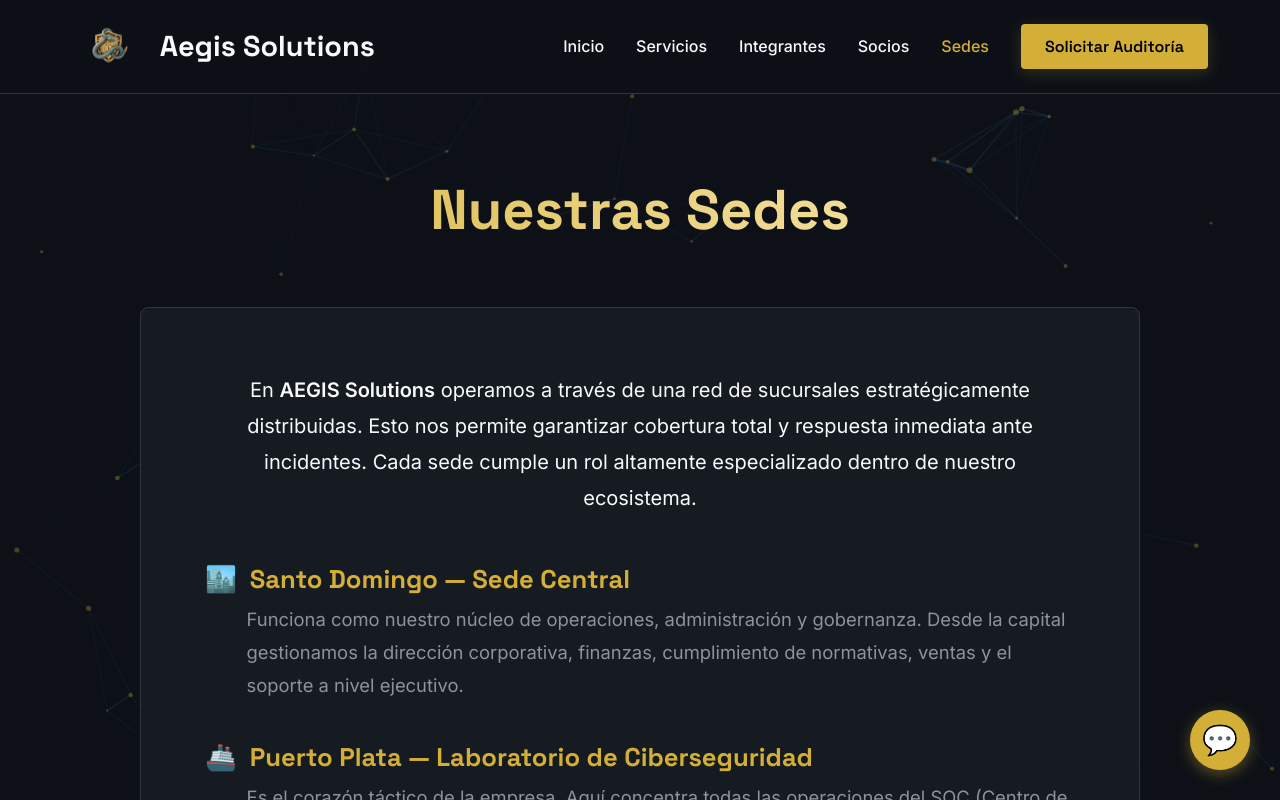
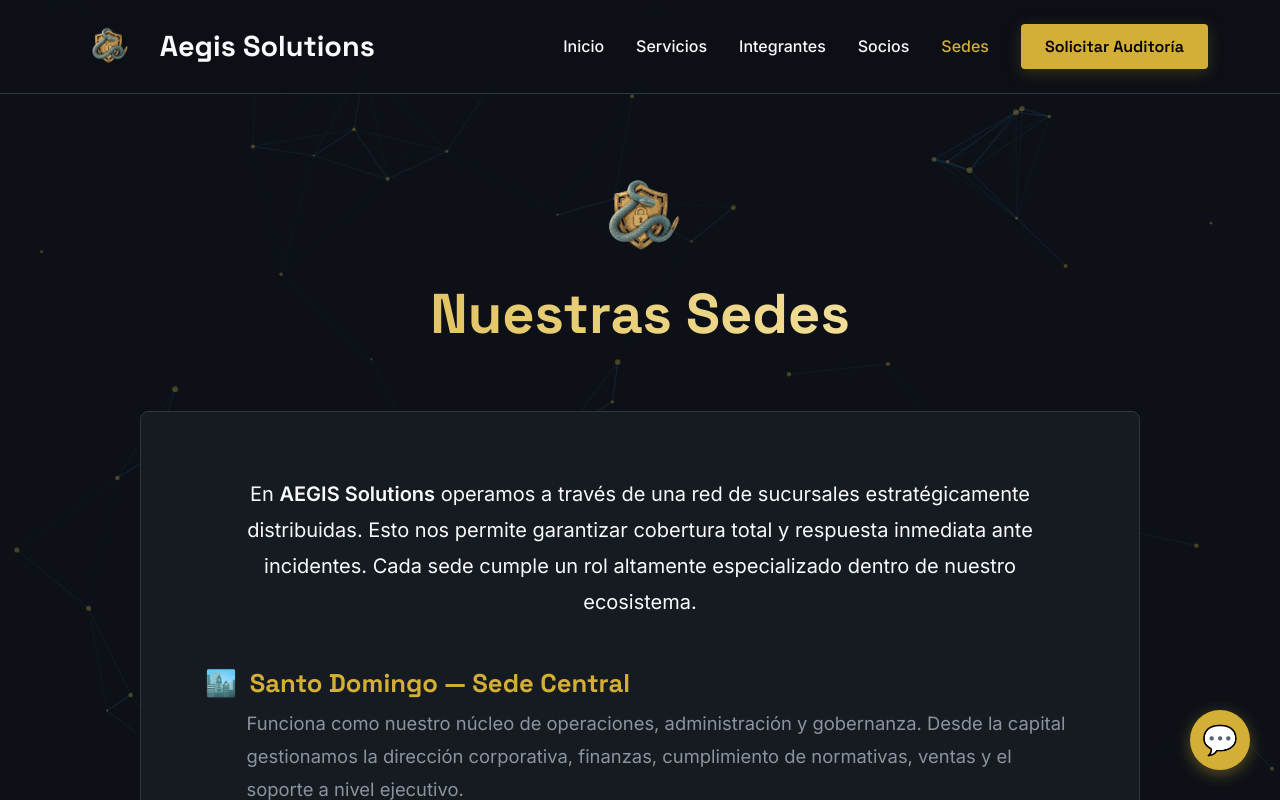
Before and after one commit to nilyerrr/Documentacion---Aegis-Solutions, a React (Vite) app in the folder Proyecto Final - Empresa 1/website/: page /sedes in a window 1280 px wide. Shown: the top 800 px of the page. Built offline with nearby package versions, Linux system fonts and the light colour scheme.

Commit message:
vault backup: 2026-08-16 15:35:37

```diff
--- a/Proyecto Final - Empresa 1/website/src/components/QuoteForm.jsx
+++ b/Proyecto Final - Empresa 1/website/src/components/QuoteForm.jsx
@@ -21,6 +21,7 @@ const QuoteForm = () => {
     <section id="contacto" className="section" style={{ background: 'var(--bg-color)' }}>
       <div className="container" style={{ maxWidth: '800px' }}>
         <div style={{ textAlign: 'center', marginBottom: '3rem' }}>
+          <img src="/logo.png" alt="Aegis Logo" style={{ height: '80px', margin: '0 auto 1.5rem auto', display: 'block' }} />
           <h2 className="text-gradient" style={{ fontSize: '2.5rem', marginBottom: '1rem' }}>Contacto</h2>
           <p style={{ color: 'var(--text-muted)' }}>Déjenos sus datos y le prepararemos una propuesta a medida.</p>
         </div>
--- a/Proyecto Final - Empresa 1/website/src/components/Services.jsx
+++ b/Proyecto Final - Empresa 1/website/src/components/Services.jsx
@@ -105,6 +105,7 @@ const Services = () => {
     <section id="servicios" className="section" style={{ background: 'var(--bg-color)', minHeight: '100vh', paddingBottom: '4rem' }}>
       <div className="container">
         <div style={{ textAlign: 'center', marginBottom: '4rem' }}>
+          <img src="/logo.png" alt="Aegis Logo" style={{ height: '80px', margin: '0 auto 1.5rem auto', display: 'block' }} />
           <h2 className="text-gradient" style={{ fontSize: '3rem', marginBottom: '1rem' }}>Nuestros Servicios</h2>
           <p style={{ color: 'var(--text-muted)', fontSize: '1.1rem', maxWidth: '800px', margin: '0 auto' }}>
             Explora nuestros planes de suscripción y auditorías bajo demanda diseñados para blindar tu infraestructura tecnológica.
--- a/Proyecto Final - Empresa 1/website/src/pages/AboutUs.jsx
+++ b/Proyecto Final - Empresa 1/website/src/pages/AboutUs.jsx
@@ -7,6 +7,7 @@ const AboutUs = () => {
       <section className="section" style={{ background: 'var(--bg-color)', paddingBottom: '0' }}>
         <div className="container" style={{ maxWidth: '900px' }}>
           <div style={{ textAlign: 'center', marginBottom: '2rem' }}>
+            <img src="/logo.png" alt="Aegis Logo" style={{ height: '80px', margin: '0 auto 1.5rem auto', display: 'block' }} />
             <h1 className="text-gradient" style={{ fontSize: '3.5rem', marginBottom: '1.5rem' }}>Integrantes</h1>
             <p style={{ color: 'var(--text-muted)', fontSize: '1.2rem' }}>Conoce a los especialistas detrás del escudo digital de Aegis Solutions.</p>
           </div>
--- a/Proyecto Final - Empresa 1/website/src/pages/Locations.jsx
+++ b/Proyecto Final - Empresa 1/website/src/pages/Locations.jsx
@@ -6,6 +6,7 @@ const Locations = () => {
       <section className="section">
         <div className="container">
           <div style={{ textAlign: 'center', marginBottom: '4rem' }}>
+            <img src="/logo.png" alt="Aegis Logo" style={{ height: '80px', margin: '0 auto 1.5rem auto', display: 'block' }} />
             <h1 className="text-gradient" style={{ fontSize: '3.5rem', marginBottom: '1.5rem' }}>Nuestras Sedes</h1>
           </div>
 
--- a/Proyecto Final - Empresa 1/website/src/pages/Partners.jsx
+++ b/Proyecto Final - Empresa 1/website/src/pages/Partners.jsx
@@ -19,6 +19,7 @@ const Partners = () => {
       <section className="section">
         <div className="container">
           <div style={{ textAlign: 'center', marginBottom: '5rem' }}>
+            <img src="/logo.png" alt="Aegis Logo" style={{ height: '80px', margin: '0 auto 1.5rem auto', display: 'block' }} />
             <h1 className="text-gradient" style={{ fontSize: '3.5rem', marginBottom: '1.5rem' }}>Nuestros Socios Estratégicos</h1>
             <p style={{ color: 'var(--text-muted)', fontSize: '1.2rem', maxWidth: '800px', margin: '0 auto' }}>
               Nos hemos aliado con los líderes globales de la industria tecnológica y de ciberseguridad para garantizar que nuestras soluciones cuenten con el respaldo de las herramientas más avanzadas del mercado.
```
Also changed, not shown: Proyecto Final - Empresa 1/website/public/test.svg (added), 1 other file (tests, documents, lock files or other folders).
